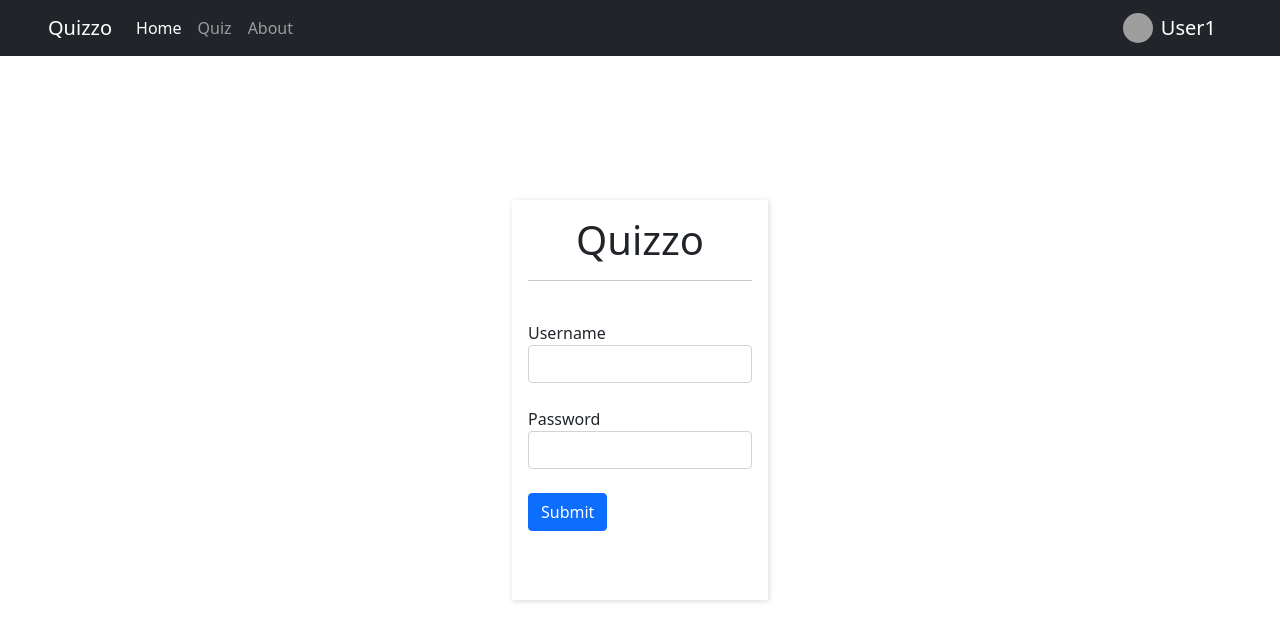
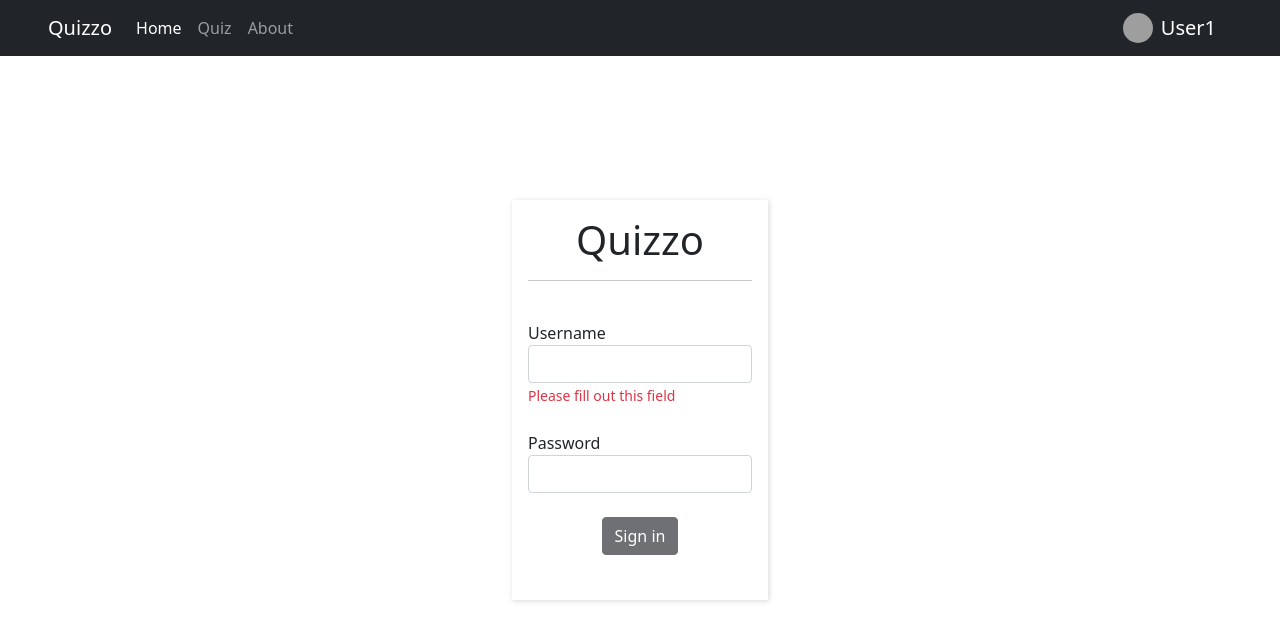
Before and after one commit to kunalvirmani98/quizzo, a React (Create React App) app: page /login in a window 1280 px wide. Shown: the top 640 px of the page. Built offline with nearby package versions, Linux system fonts and the light colour scheme; grey boxes are pictures that could not be loaded.

Commit message:
added changes to login page

```diff
--- a/src/login.js
+++ b/src/login.js
@@ -1,30 +1,56 @@
 import React from 'react';
 
 class Login extends React.Component {
-    state = {
-        username: "",
-        password: ""
-    };
+    constructor() {
+        super();
+        this.state = {
+            username: "",
+            password: "",
+            isComplete: false
+        };
+        this.handleSubmit = this.handleSubmit.bind(this);
+    }
+
+    handleSubmit(e) {
+        e.preventDefault();
+        console.log(this.state);
+        // this.setState({ username: e.target})
+    }
+
+    handleChange(tag, e) {
+        if (tag === "username") {
+            if (e.target.value !== "") {
+                this.setState({ "username": e.target.value, isComplete: true })
+            } else {
+                this.setState({ "username": e.target.value, isComplete: false })
+            }
+        }
+        else if (tag === "password") {
+            this.setState({ "password": e.target.value })
+        }
+    }
+
     render() {
         return (
             <div className="login-page box-shadow-custom p-3">
                 <h1 className="text-center">Quizzo</h1>
                 <hr></hr>
                 <br />
-                <form>
+                <form onSubmit={this.handleSubmit}>
                     <div className="form-group">
                         <label htmlFor="exampleInput1">Username</label>
-                        <input type="text" className="form-control" id="exampleInput1" />
+                        <input type="text" className="form-control" id="exampleInput1" onChange={(e) => { this.handleChange("username", e) }} required />
+                        {!this.state.isComplete && <span className="text-danger small">Please fill out this field</span>}
                     </div>
                     <br />
                     <div class="form-group">
                         <label htmlFor="exampleInputPassword">Password</label>
-                        <input type="password" className="form-control" id="exampleInputPassword" />
+                        <input type="password" className="form-control" id="exampleInputPassword" onChange={(e) => { this.handleChange("password", e) }} />
                     </div>
                     <br />
-                    <button type="submit" className="btn btn-primary">Submit</button>
+                    <div className="d-flex justify-content-center"><button type="submit" className={`btn btn-dark ${this.state.isComplete ? "" : " disabled"}`} >Sign in</button></div>
                 </form>
-            </div>
+            </div >
         )
     }
 }
```
